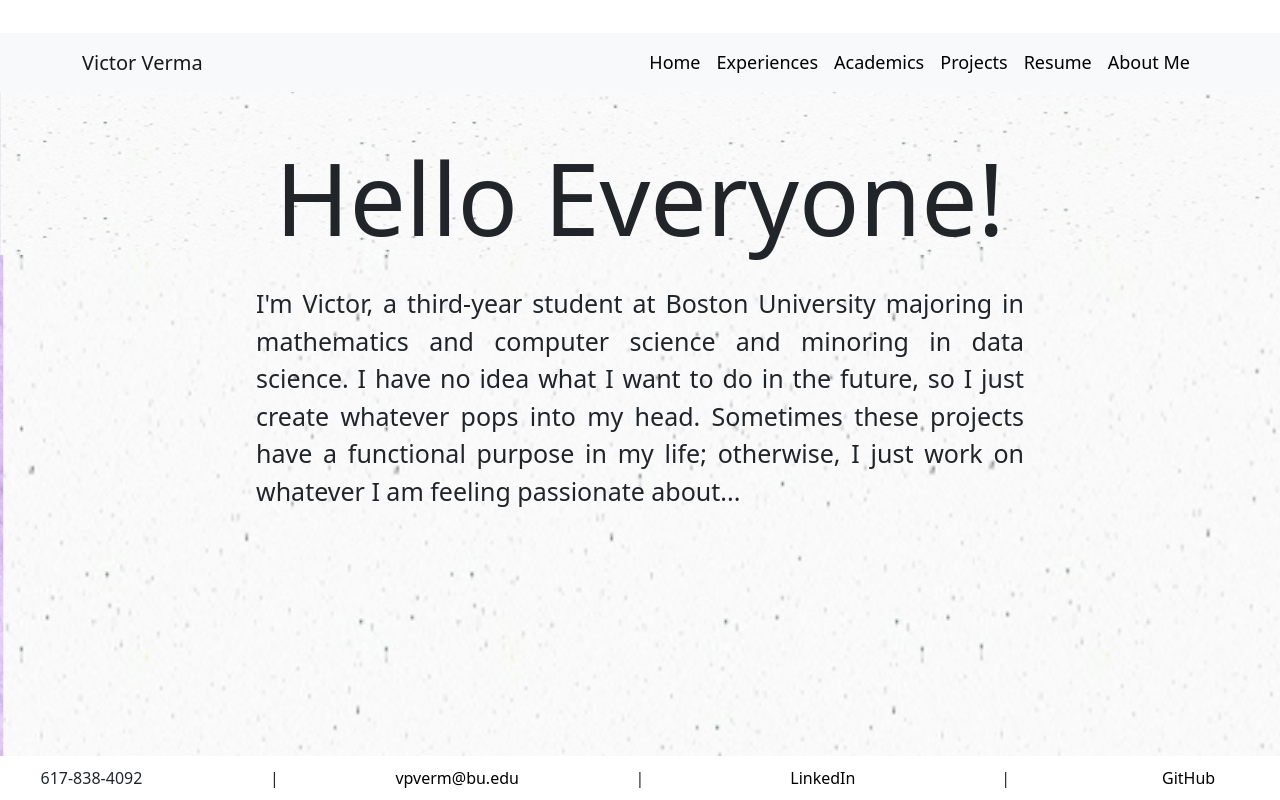
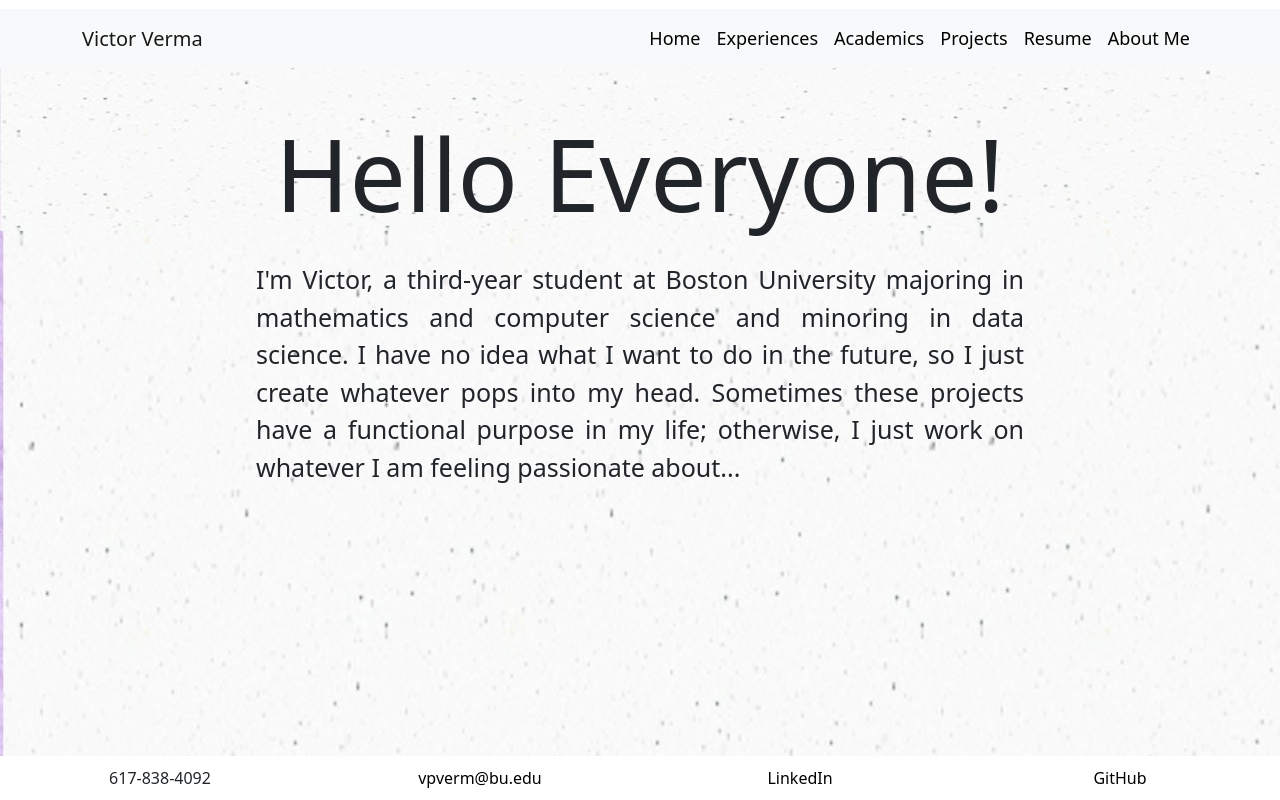
Before and after one commit to victorverma3/Portfolio, a React (Vite) app: page / in a window 1280 px wide. Built offline with nearby package versions, Linux system fonts and the light colour scheme.

Commit message:
made footer margin equal on top and bottom

```diff
--- a/src/components/footer/Footer.css
+++ b/src/components/footer/Footer.css
@@ -16,6 +16,10 @@
    width:25vw;
 }
 
+.footerItem:hover {
+   background-color:red;
+}
+
 .footerLink {
    text-decoration: none;
    color:black;
--- a/src/components/footer/Footer.tsx
+++ b/src/components/footer/Footer.tsx
@@ -9,15 +9,9 @@ const Footer = () => {
         <a>617-838-4092</a>
       </div>
       <div className="footerItem">
-        <a>|</a>
-      </div>
-      <div className="footerItem">
         <a className="footerLink" href="mailto:vpverm@bu.edu">
           vpverm@bu.edu
         </a>
-      </div>
-      <div className="footerItem">
-        <a>|</a>
       </div>
       <div className="footerItem">
         <a
@@ -27,9 +21,6 @@ const Footer = () => {
         >
           LinkedIn
         </a>
-      </div>
-      <div className="footerItem">
-        <a>|</a>
       </div>
       <div className="footerItem">
         <a
--- a/src/pages/about/About.css
+++ b/src/pages/about/About.css
@@ -9,5 +9,5 @@
 .aboutContent {
     width:100vw;
     min-height:81vh;
-    margin:25px 0px 25px 0px;
+    margin:25px 0px 55px 0px;
 }
--- a/src/pages/home/Home.css
+++ b/src/pages/home/Home.css
@@ -4,7 +4,7 @@
 
 .homeContent {
     width:100vw;
-    min-height:75vh;
+    min-height:81vh;
     margin:50px 0px 25px 0px;
 }
 
--- a/src/pages/projects/Projects.css
+++ b/src/pages/projects/Projects.css
@@ -1,5 +1,5 @@
 .projectContent {
     width:100vw;
     min-height:81vh;
-    margin:25px 0px 25px 0px;
+    margin:25px 0px 55px 0px;
 }
--- a/src/pages/resume/Resume.css
+++ b/src/pages/resume/Resume.css
@@ -5,5 +5,5 @@
 }
 
 .resumeView {
-    margin:10px 0px 45px 0px;
+    margin:10px 0px 55px 0px;
 }
```
